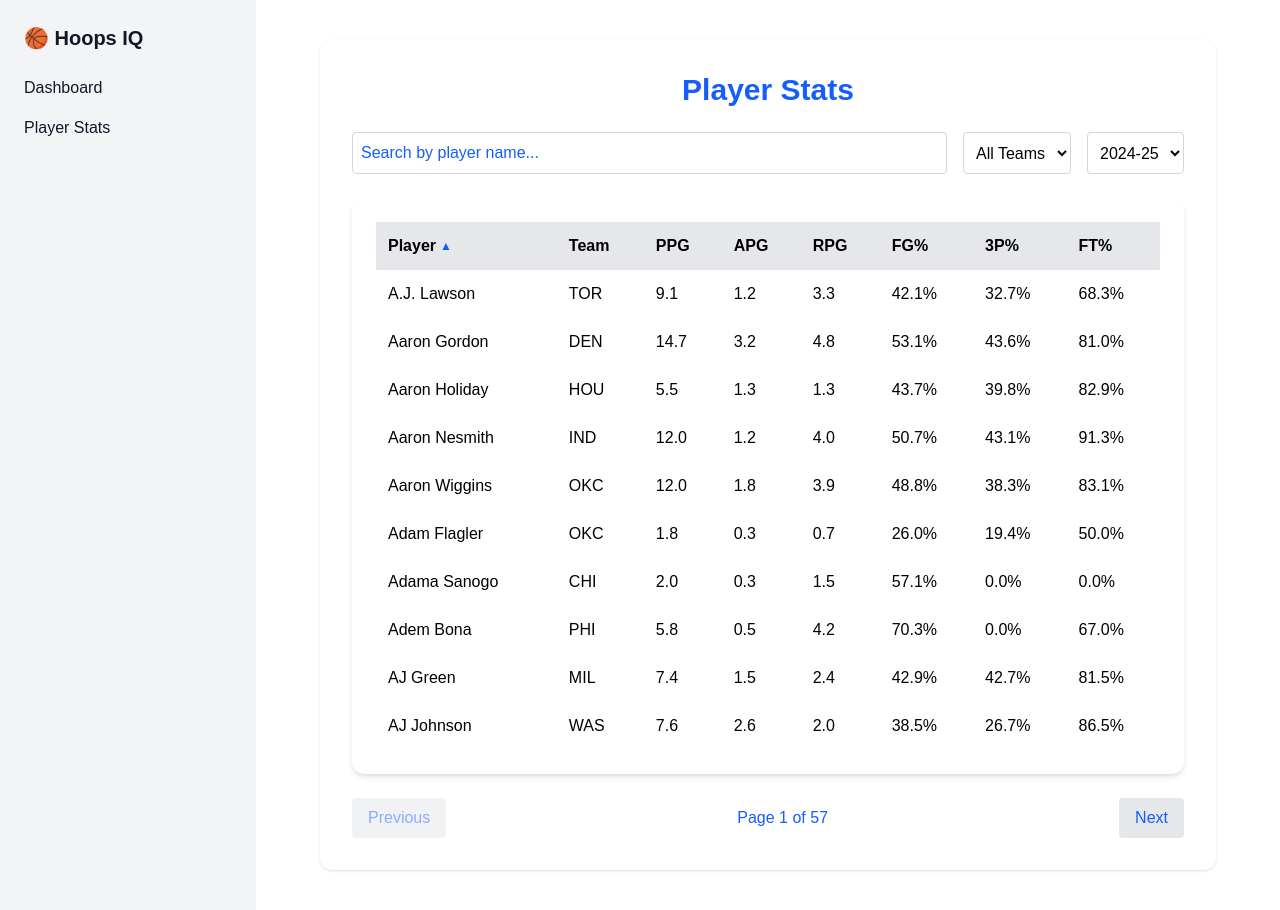
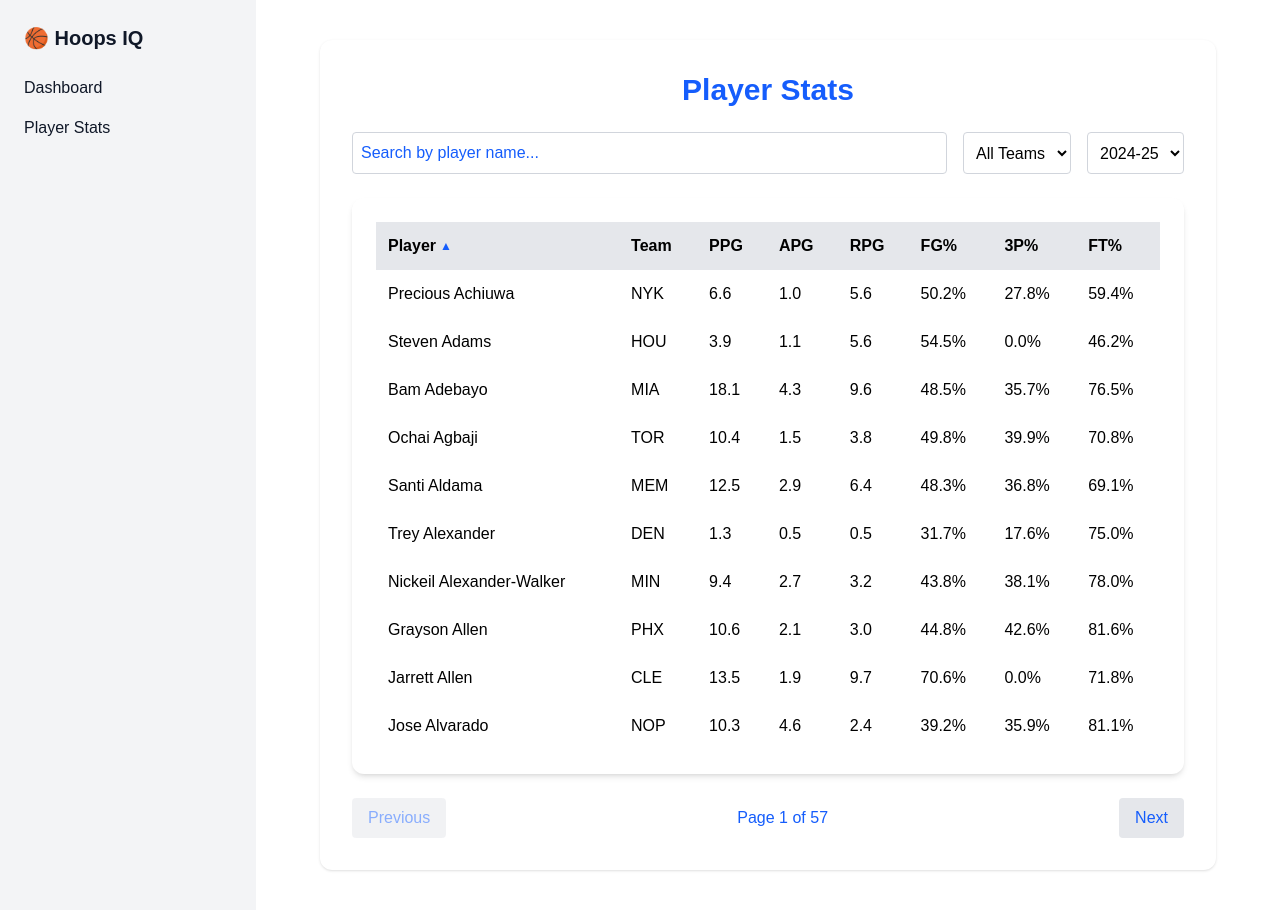
Before and after one commit to AGarciaJr/basketball-dashboard, a Next.js app in the folder frontend/: page /players in a window 1280 px wide. Built offline with nearby package versions, Linux system fonts and the light colour scheme.

Commit message:
Name sorts by last name as seen on espn

```diff
--- a/frontend/src/app/players/page.tsx
+++ b/frontend/src/app/players/page.tsx
@@ -5,6 +5,12 @@ import PlayerTable from "@/components/PlayerTable";
 import { Player, getAllPlayers, searchPlayers, getUniqueTeams, getAvailableSeasons } from "@/lib/players";
 
 const PAGE_SIZE = 10;
+
+// Helper function to get last name
+function getLastName(fullName: string): string {
+  const parts = fullName.split(' ');
+  return parts[parts.length - 1];
+}
 
 export default function PlayersPage() {
   const [players, setPlayers] = useState<Player[]>([]);
@@ -44,9 +50,20 @@ export default function PlayersPage() {
   const sorted = [...filtered].sort((a, b) => {
     const aVal = a[sortBy];
     const bVal = b[sortBy];
+
+    if (sortBy === "PLAYER_NAME") {
+      // Sort by last name
+      const aLastName = getLastName(aVal as string);
+      const bLastName = getLastName(bVal as string);
+      return sortDir === "asc"
+        ? aLastName.localeCompare(bLastName)
+        : bLastName.localeCompare(aLastName);
+    }
+
     if (typeof aVal === "number" && typeof bVal === "number") {
       return sortDir === "asc" ? aVal - bVal : bVal - aVal;
     }
+
     return sortDir === "asc"
       ? String(aVal).localeCompare(String(bVal))
       : String(bVal).localeCompare(String(aVal));
```
